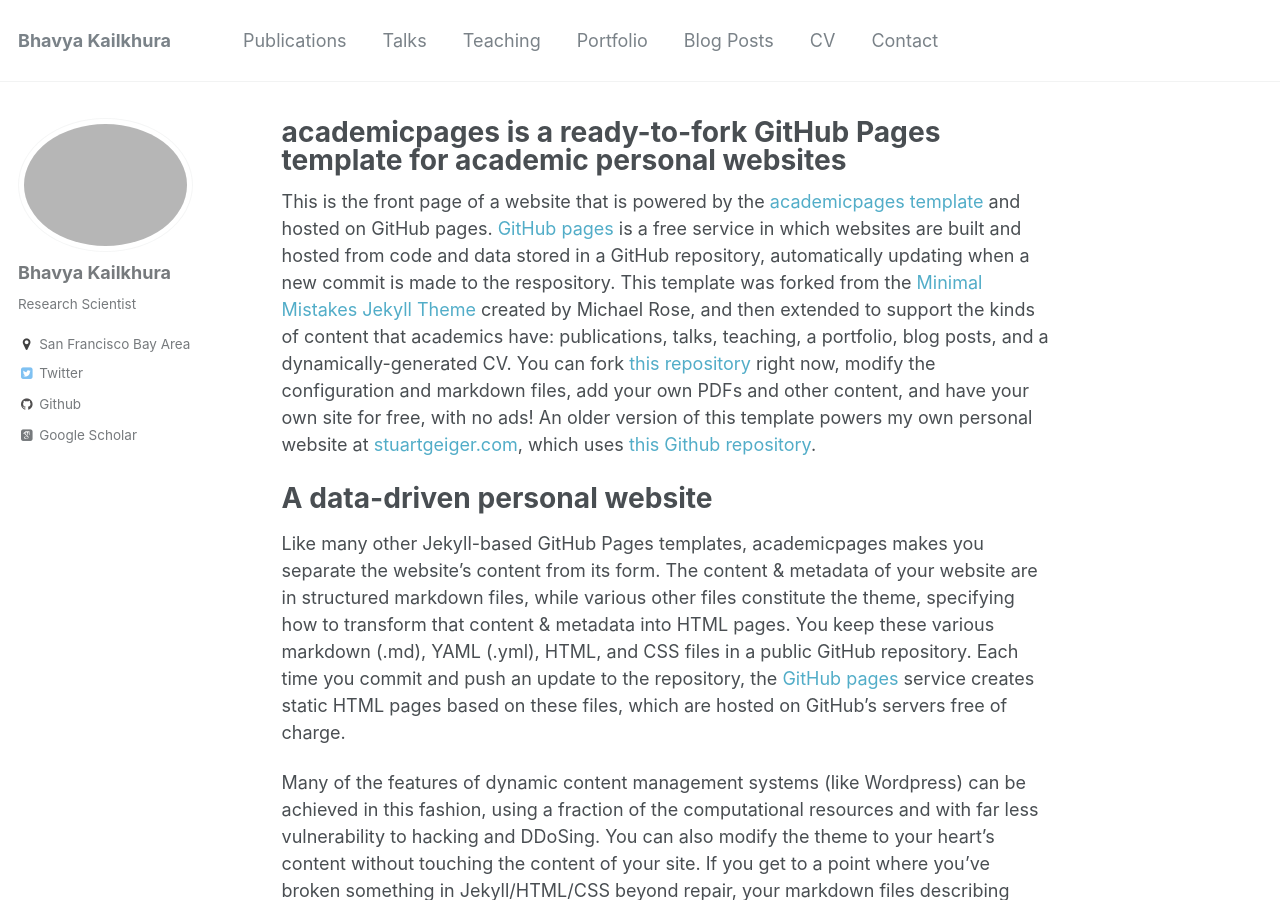
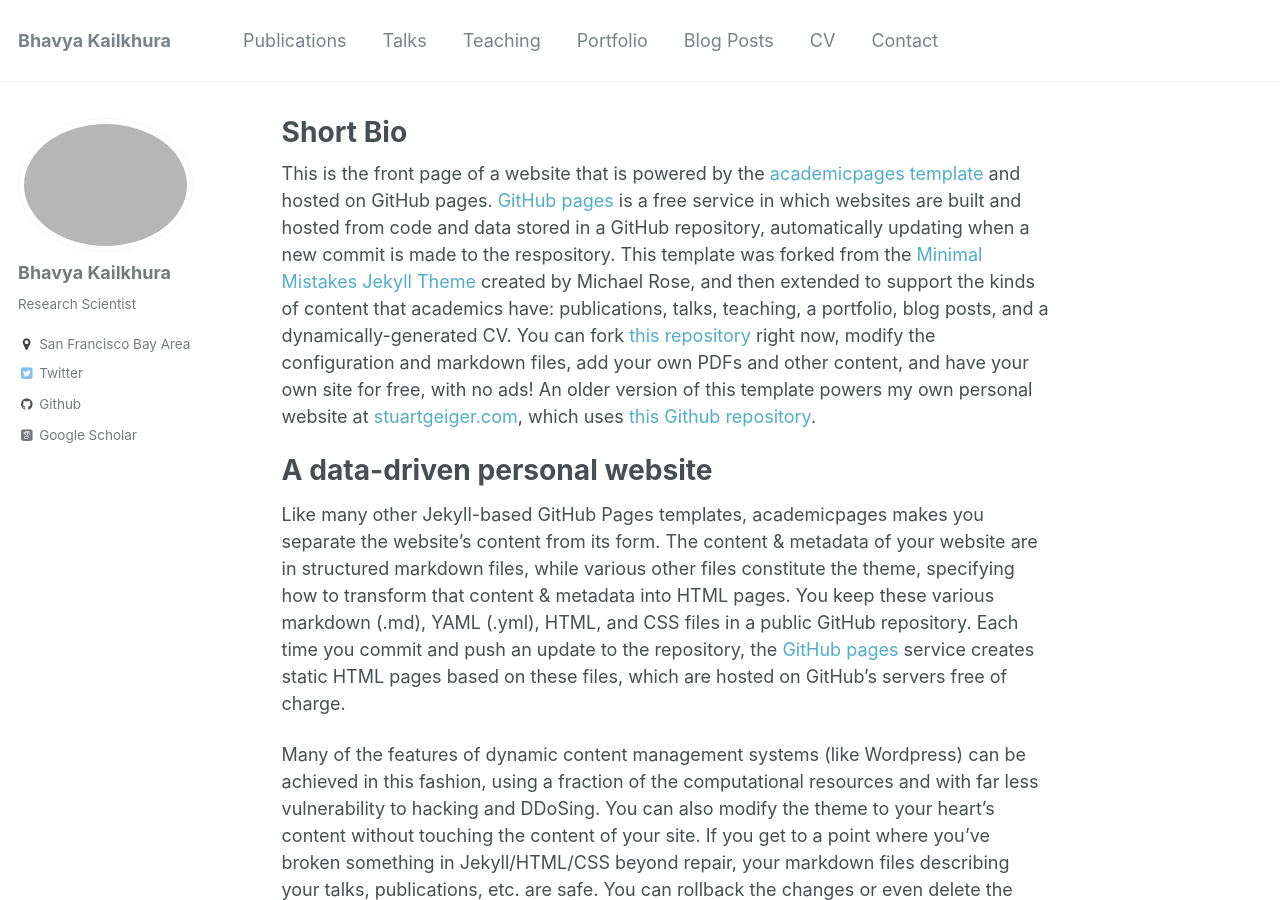
Before and after one commit to bhavya-kailkhura/bhavya-kailkhura, a Jekyll site: the page built from _pages/about.md, in a window 1280 px wide and 900 px high. Built offline with Jekyll 4.4.1, drawn with Linux system fonts in a browser that asks for light colours; some web fonts are replaced.

Commit message:
Updated Bio

```diff
--- a/_pages/about.md
+++ b/_pages/about.md
@@ -1,6 +1,6 @@
 ---
 permalink: /
-title: "academicpages is a ready-to-fork GitHub Pages template for academic personal websites"
+title: "Short Bio"
 excerpt: "About me"
 author_profile: true
 redirect_from:
```
